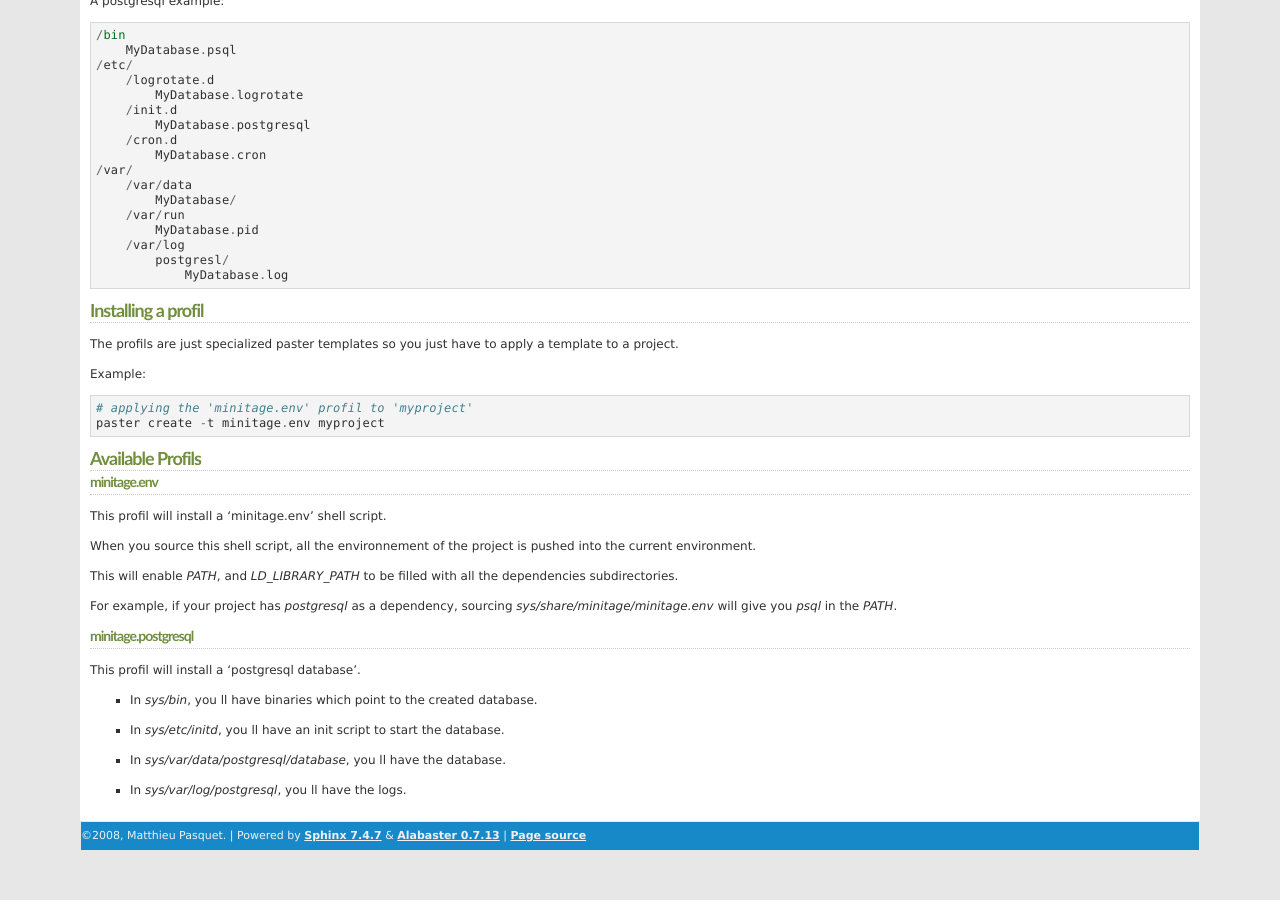
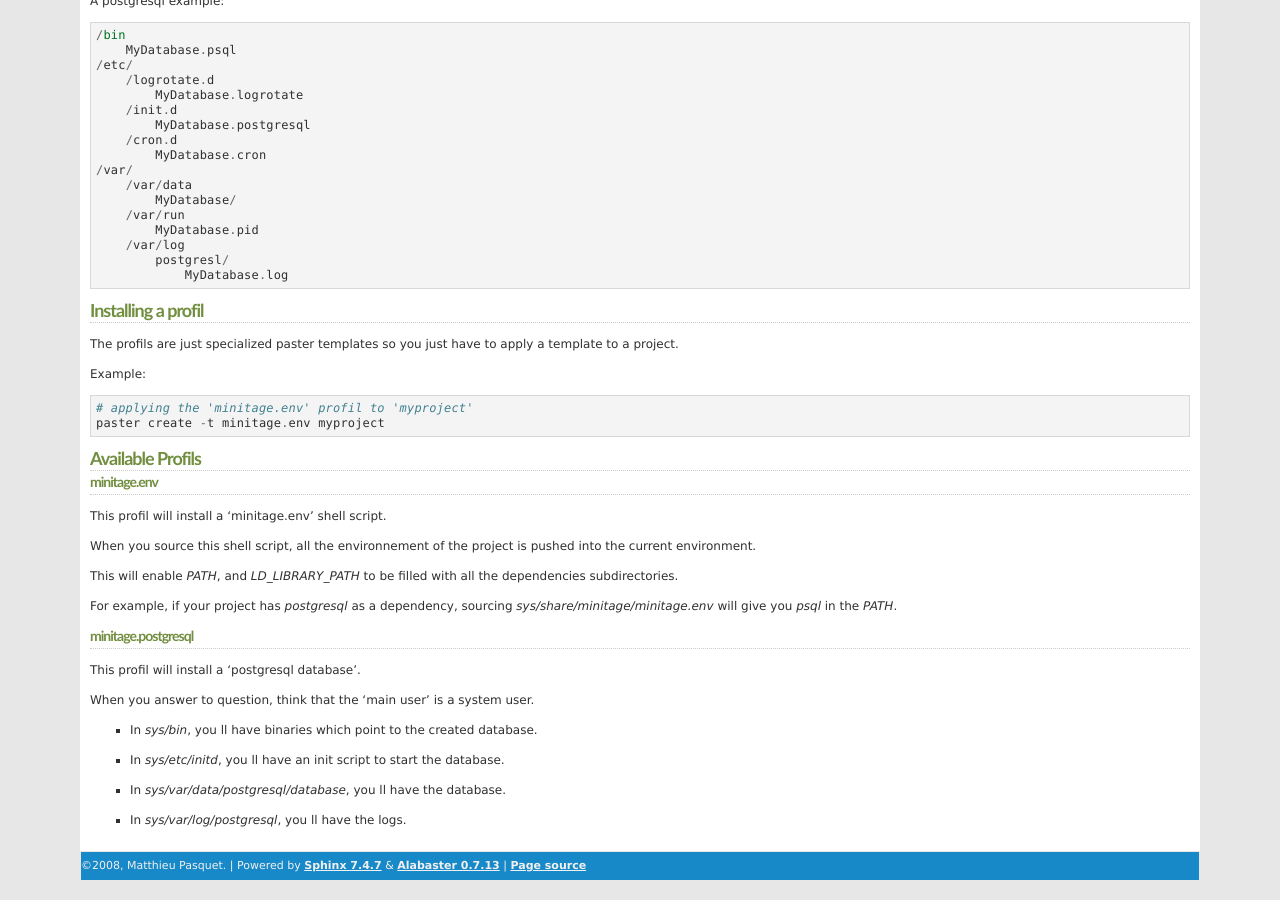
Before and after one commit to minitage/minitage.github.io, a Sphinx documentation site: the page built from source/profils.rst, in a window 1280 px wide and 900 px high, scrolled down 1003 px. Built offline with Sphinx 7.4.7, drawn with Linux system fonts in a browser that asks for light colours; before the commit the page ends 1873 px from its top, so only the background shows below that.

Commit message:
0.4 doc~

```diff
--- a/source/profils.rst
+++ b/source/profils.rst
@@ -76,6 +76,8 @@ minitage.postgresql
 -------------------
 This profil will install a 'postgresql database'.
 
+When you answer to question, think that the 'main user' is a system user.
+
 - In `sys/bin`, you ll have binaries which point to the created database.
 - In `sys/etc/initd`, you ll have an init script to start the database.
 - In `sys/var/data/postgresql/database`, you ll have the database.
```
